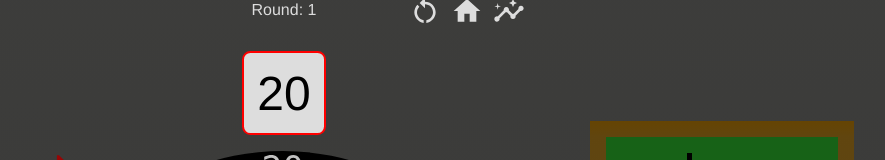
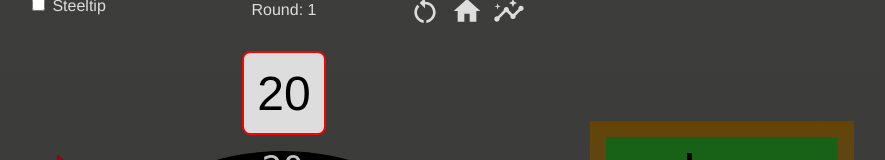
Before and after one commit to sdbui/darts-practice, a React (Vite) app in the folder frontend/: page /accuracy1 in a window 1280 px wide. Shown: the top 160 px of the page, without its empty margins (199-1084 px from the left). Built offline with nearby package versions, Linux system fonts and the light colour scheme.

Commit message:
feat: Add toggle to change board type
Dartboard can be steeltip or softip.
Type is now stored in game result

```diff
--- a/frontend/src/games/accuracy1/index.tsx
+++ b/frontend/src/games/accuracy1/index.tsx
@@ -89,6 +89,7 @@ function Accuracy1() {
     const [throwStatus, setThrowStatus] = useState<ThrowStatus>(defaultThrowStatus);
     const [highlight, setHighlight] = useState('');
     let [accuracy, setAccuracy] = useState(JSON.parse(localStorage.getItem('accuracy') || 'null') || JSON.parse(JSON.stringify(defaultAccuracy)));
+    const [boardType, setBoardType] = useState<'soft' | 'steel'>('soft');
 
 
     // hacky fix for callbacks in Dartboard component being called with original states always
@@ -185,6 +186,7 @@ function Accuracy1() {
                 StatsService.addResult({
                     rounds: roundRef.current,
                     accuracy: acc,
+                    board: boardType,
                 });
 
                 setGameOver(true);
@@ -263,9 +265,19 @@ function Accuracy1() {
         navigate('/stats');
     }
 
+    function toggleBoardType() {
+        setBoardType(currentType => {
+            return currentType === 'soft' ? 'steel' : 'soft'
+        });
+    }
+
     return (
         <div className={styles.container}>
             <div className={styles.game}>
+                <div className={styles.boardTypeToggle}>
+                    <input type="checkbox" id="board-type" onChange={toggleBoardType}></input>
+                    <label htmlFor="board-type"> Steeltip </label>
+                </div>
                 <div className={styles.gameActions}>
                     <div onClick={resetGame} className={styles.action}>
                         <RestartAlt fontSize="inherit"/>
--- a/frontend/src/games/accuracy1/styles.module.scss
+++ b/frontend/src/games/accuracy1/styles.module.scss
@@ -13,6 +13,13 @@
     flex-direction: column;
     align-items: center;
     flex-basis: 40%;
+}
+
+.boardTypeToggle {
+    position: absolute;
+    left: 0;
+    top: 10px;
+    color: #ddd;
 }
 
 .gameActions {
```
Also changed, not shown: 1 other file (tests, documents, lock files or other folders).
